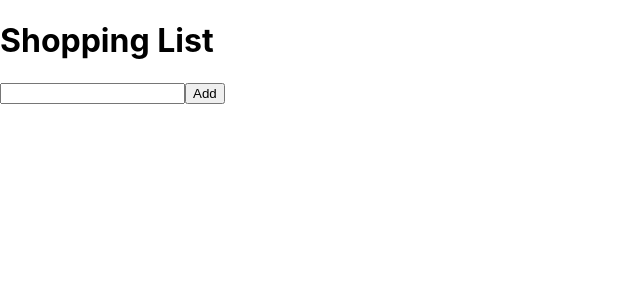
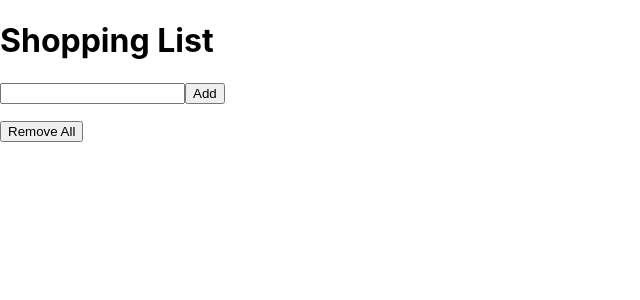
Before and after one commit to tomokr/what_to_bring, a React (Create React App) app: page / in a window 1280 px wide. Shown: the top 300 px of the page, without its empty margins (0-640 px from the left). Built offline with nearby package versions, Linux system fonts and the light colour scheme.

Commit message:
Add remove all button

```diff
--- a/src/App.tsx
+++ b/src/App.tsx
@@ -10,6 +10,10 @@ function App() {
     const newItem = inputValue;
     if (newItem !== "") setItems((lists) => [...lists, newItem]);
     setInputValue("");
+  }
+
+  function removeAll() {
+    setItems([]);
   }
 
   return (
@@ -40,6 +44,8 @@ function App() {
             })}
         </ul>
       </div>
+
+      <button onClick={() => removeAll()}>Remove All</button>
     </Fragment>
   );
 }
```
